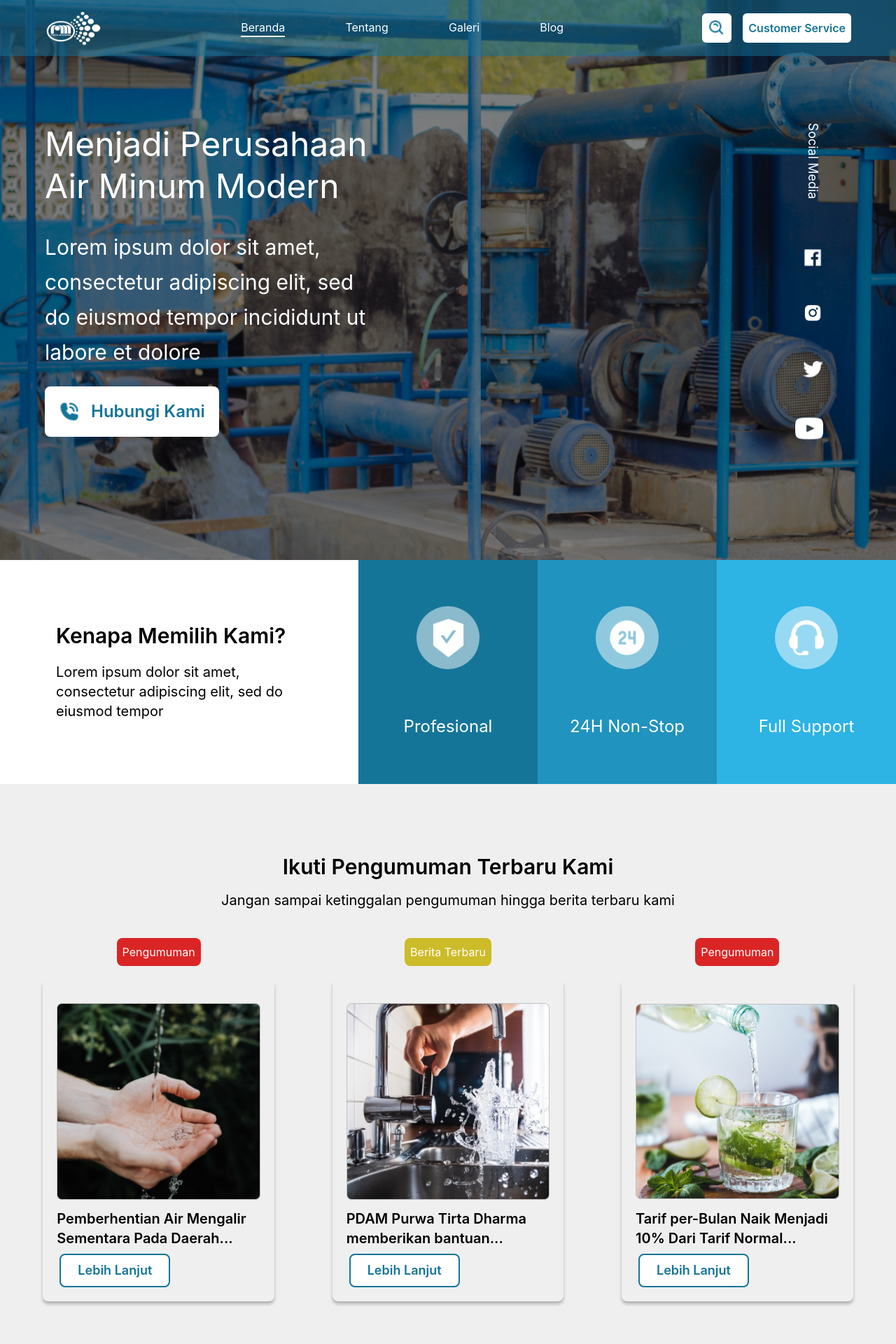
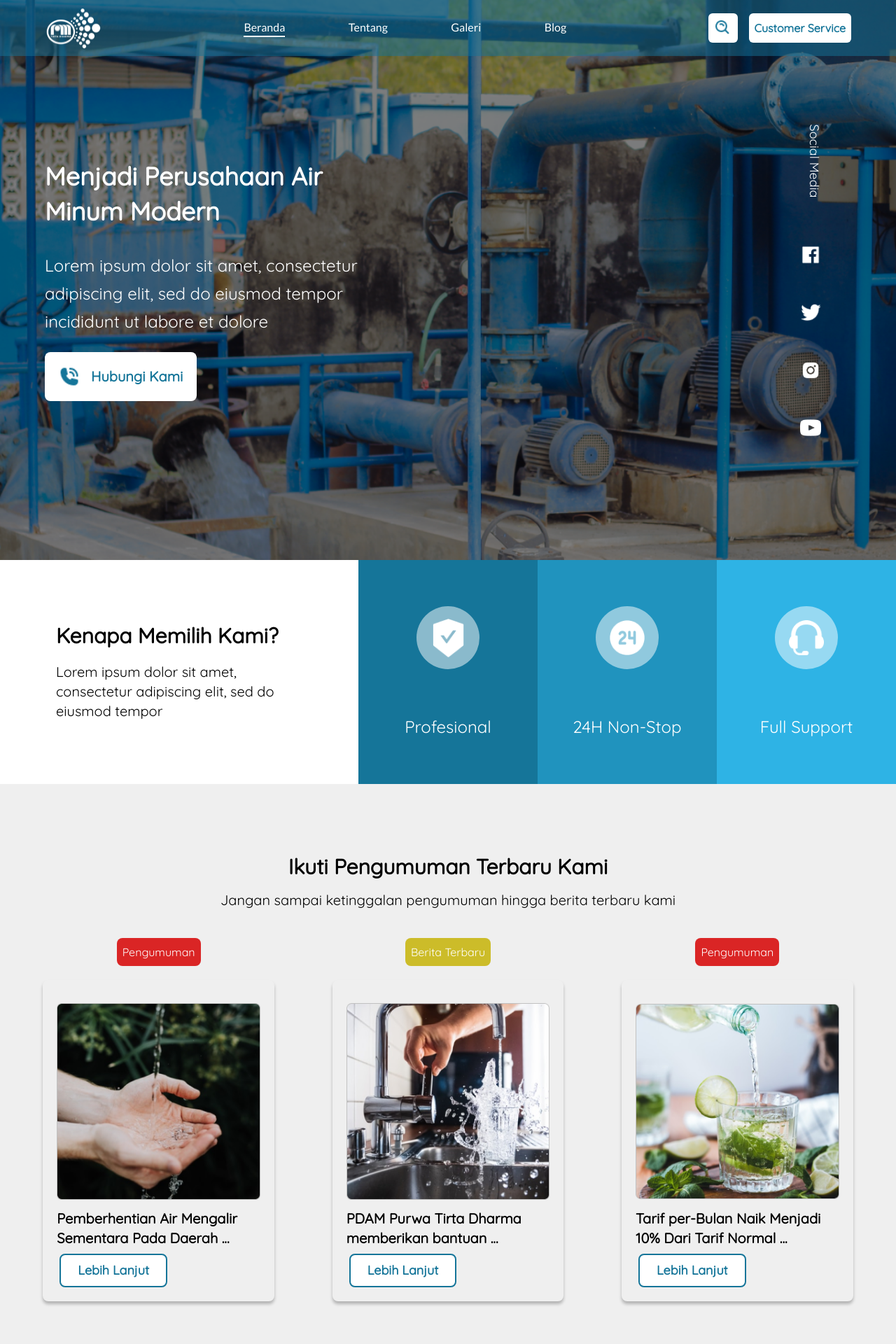
Before and after one commit to rakkatoar/test-frontend-azuralabs, a Next.js app: page / in a window 1280 px wide. Shown: the top 1920 px of the page at 70% size. Built offline with nearby package versions, Linux system fonts and the light colour scheme.

Commit message:
change font & add button animation

```diff
--- a/components/Banner.jsx
+++ b/components/Banner.jsx
@@ -1,76 +1,76 @@
 import Image from "next/image";
 import { motion } from "framer-motion";
+import { useState, useEffect } from "react";
 const Banner = () => {
+    const [socialMedia, setSocialMedia] = useState([
+        { icon: "/images/fb-icon.png", url: "https://facebook.com" },
+        { icon: "/images/tw-icon.png", url: "https://twitter.com" },
+        { icon: "/images/ig-icon.png", url: "https://instagram.com" },
+        { icon: "/images/yt-icon.png", url: "https://youtube.com" },
+    ]);
     return (
         <div>
-            <div className="w-full h-screen flex justify-between items-center px-[5vw] bg-[url('/images/banner.png')] bg-no-repeat bg-cover">
+            <div className="w-full h-screen font-quicksand flex justify-between items-center px-[5vw] bg-[url('/images/banner.png')] bg-no-repeat bg-cover">
                 <motion.div
                     initial={{ opacity: 0 }}
-										animate={{ scale:[.95,1.005,1] }}
+                    animate={{ scale: [0.95, 1.005, 1] }}
                     whileInView={{ opacity: 1 }}
                     viewport={{ once: true }}
                     transition={{
                         duration: 1,
-											delay:.2,
+                        delay: 0.2,
                         ease: "linear",
-									}} className="w-2/5">
-                    <p className="text-white text-5xl mb-8 leading-[60px]">
+                    }}
+                    className="w-2/5"
+                >
+                    <p className="text-white text-4xl 2xl:text-5xl mb-8 leading-[50px] 2xl:leading-[60px] font-semibold">
                         Menjadi Perusahaan Air Minum Modern
                     </p>
-                    <p className="text-white text-3xl mb-6 leading-[50px]">
+                    <p className="text-white text-2xl 2xl:text-3xl mb-6 leading-[40px] 2xl:leading-[50px]">
                         Lorem ipsum dolor sit amet, consectetur adipiscing elit,
                         sed do eiusmod tempor incididunt ut labore et dolore
                     </p>
-                    <button className="p-5 rounded-lg bg-white flex items-center">
+                    <a href="#contact">
+                        <button className="p-5 rounded-lg bg-white hover:scale-105 duration-500 flex items-center text-primary-color">
                             <Image
                                 src="/images/phone-icon.png"
                                 width="30"
                                 height="30"
                                 alt=""
                             />
-                        <p className="text-primary-color font-semibold ml-4 text-2xl">
+                            <p className="font-semibold ml-4 text-xl 2xl:text-2xl">
                                 Hubungi Kami
                             </p>
                         </button>
+                    </a>
                 </motion.div>
                 <motion.div
                     initial={{ opacity: 0 }}
-										animate={{ scale:[.95,1.005,1] }}
+                    animate={{ scale: [0.95, 1.005, 1] }}
                     whileInView={{ opacity: 1 }}
                     viewport={{ once: true }}
                     transition={{
                         duration: 1,
-											delay:.2,
+                        delay: 0.2,
                         ease: "linear",
-									}} className="flex flex-col items-center h-[52vh] mt-12">
+                    }}
+                    className="flex flex-col items-center h-[52vh] mt-12"
+                >
                     <p className="rotate-90 text-white mb-[90%] text-lg ml-3">
                         Social Media
                     </p>
                     <div className="flex flex-col items-end h-full justify-between">
+                        {socialMedia.map((media, i) => (
+                            <a key={i} id={i} target="_blank" href={media.url}>
                                 <Image
-                            src="/images/fb-icon.png"
+                                    src={media.icon}
                                     width="30"
                                     height="30"
+                                    className="hover:scale-110 duration-500"
                                     alt=""
                                 />
-                        <Image
-                            src="/images/ig-icon.png"
-                            width="30"
-                            height="30"
-                            alt=""
-                        />
-                        <Image
-                            src="/images/tw-icon.png"
-                            width="30"
-                            height="30"
-                            alt=""
-                        />
-                        <Image
-                            src="/images/yt-icon.png"
-                            width="40"
-                            height="40"
-                            alt=""
-                        />
+                            </a>
+                        ))}
                     </div>
                 </motion.div>
             </div>
--- a/components/Benefit.jsx
+++ b/components/Benefit.jsx
@@ -3,7 +3,7 @@ import { motion } from "framer-motion";
 const Benefit = () => {
 
     return (
-				<div className="w-full h-[40vh] bg-grey">
+				<div className="w-full h-[40vh] bg-grey font-quicksand">
 					<div className="flex w-full h-full">
 						<motion.div
 							initial={{ opacity: 0 }}
--- a/components/Blog.jsx
+++ b/components/Blog.jsx
@@ -1,12 +1,36 @@
 import Image from "next/image";
 import { motion } from "framer-motion";
+import { useState, useEffect } from "react";
+import cn from "classnames";
 const Blog = () => {
-
+    const [blogs, setBlogs] = useState([
+        {
+            image: "/images/blog-1.png",
+            title: "Pemberhentian Air Mengalir Sementara Pada Daerah ...",
+            type: "Pengumuman",
+            url: "blog/pemberhentian-air-mengalir-sementara-pada-daerah",
+            urlType: "blog/pengumuman"
+        },
+        {
+            image: "/images/blog-2.png",
+            title: "PDAM Purwa Tirta Dharma memberikan bantuan ...",
+            type: "Berita Terbaru",
+            url: "blog/pdam-purwa-tirta-dharma-memberikan-bantuan",
+						urlType: "blog/berita-terbaru"
+        },
+        {
+            image: "/images/blog-3.png",
+            title: "Tarif per-Bulan Naik Menjadi 10% Dari Tarif Normal ...",
+            type: "Pengumuman",
+            url: "blog/tarif-per-bulan-naik-menjadi-10%25-dari-tarif-normal",
+						urlType: "blog/pengumuman"
+        },
+    ]);
     return (
-				<div className="w-full bg-grey p-5">
+        <div className="w-full bg-grey p-5 font-quicksand">
             <style jsx>
                 {`
-							.blog{
+                    .blog {
                         box-shadow: 0px 4px 4px rgba(0, 0, 0, 0.25);
                     }
                 `}
@@ -17,100 +41,74 @@ const Blog = () => {
                 viewport={{ once: true }}
                 transition={{
                     duration: 1,
-							delay:.2,
+                    delay: 0.2,
                     ease: "linear",
-					}} className="title mt-20 mb-10">
-						<p className="text-center text-3xl font-semibold mb-4">Ikuti Pengumuman Terbaru Kami</p>
-						<p className="text-center text-xl">Jangan sampai ketinggalan pengumuman hingga berita terbaru kami</p>
+                }}
+                className="title mt-20 mb-10"
+            >
+                <p className="text-center text-3xl font-semibold mb-4">
+                    Ikuti Pengumuman Terbaru Kami
+                </p>
+                <p className="text-center text-xl">
+                    Jangan sampai ketinggalan pengumuman hingga berita terbaru
+                    kami
+                </p>
             </motion.div>
             <div className="blogs flex w-full">
+                {blogs.map((blog, i) => (
                     <motion.div
                         initial={{ opacity: 0 }}
                         whileInView={{ opacity: 1 }}
                         viewport={{ once: true }}
                         transition={{
                             duration: 1,
-								delay:.2,
+                            delay: i*0.2,
                             ease: "linear",
-						}} className="blog-wrapper w-full flex justify-center items-center flex-col">
-							<button className="p-2 rounded-lg bg-red-primary flex items-center w-fit mb-5">
-									<p className="text-white">Pengumuman</p>
+                        }}
+                        key={i}
+                        className="blog-wrapper w-full flex justify-center items-center flex-col"
+                    >
+											<a
+                                    target="_blank"
+                                    href={blog.urlType}
+                                >
+                        <button
+                            className={cn(
+                                "p-2 rounded-lg  flex items-center w-fit mb-5 hover:scale-105 duration-500",
+                                { "bg-red-primary": blog.type == "Pengumuman" },
+                                { "bg-yellow-primary": blog.type == "Berita Terbaru" }
+                            )}
+                        >
+                            <p className="text-white">{blog.type}</p>
                         </button>
+												</a>
                         <div className="blog w-4/5 rounded-lg p-5">
                             <div className="content">
                                 <div className="relative w-full h-[24vw]">
                                     <Image
-											src="/images/blog-1.png"
+                                        src={blog.image}
                                         layout="fill"
                                         objectFit="contain"
                                         alt=""
                                     />
                                 </div>
-									<p className="text-xl font-semibold">Pemberhentian Air Mengalir Sementara Pada Daerah...</p>
-									<button className="py-2 px-6 rounded-lg bg-white flex items-center border-2 border-primary-color mt-2 ml-1">
-										<p className="text-primary-color font-semibold text-lg">Lebih Lanjut</p>
+                                <p className="text-xl font-semibold">
+                                    {blog.title}
+                                </p>
+                                <a
+                                    target="_blank"
+                                    href={blog.url}
+                                >
+                                    <button className="py-2 px-6 rounded-lg bg-white flex items-center border-2 border-primary-color mt-2 ml-1 hover:scale-105 duration-500">
+                                        <p className="text-primary-color font-semibold text-lg">
+                                            Lebih Lanjut
+                                        </p>
                                     </button>
+                                </a>
                             </div>
                         </div>
                     </motion.div>
-						<motion.div
-							initial={{ opacity: 0 }}
-							whileInView={{ opacity: 1 }}
-							viewport={{ once: true }}
-							transition={{
-								duration: 1,
-								delay:.4,
-								ease: "linear",
-						}} className="blog-wrapper w-full flex justify-center items-center flex-col">
-							<button className="p-2 rounded-lg bg-yellow-primary flex items-center w-fit mb-5">
-									<p className="text-white">Berita Terbaru</p>
-							</button>
-							<div className="blog w-4/5 rounded-lg p-5">
-								<div className="content">
-									<div className="relative w-full h-[24vw]">
-										<Image
-											src="/images/blog-2.png"
-											layout="fill"
-											objectFit="contain"
-											alt=""
-										/>
-									</div>
-									<p className="text-xl font-semibold">PDAM Purwa Tirta Dharma memberikan bantuan...</p>
-									<button className="py-2 px-6 rounded-lg bg-white flex items-center border-2 border-primary-color mt-2 ml-1">
-										<p className="text-primary-color font-semibold text-lg">Lebih Lanjut</p>
-									</button>
-								</div>
-							</div>
-						</motion.div>
-						<motion.div
-							initial={{ opacity: 0 }}
-							whileInView={{ opacity: 1 }}
-							viewport={{ once: true }}
-							transition={{
-								duration: 1,
-								delay:.6,
-								ease: "linear",
-						}} className="blog-wrapper w-full flex justify-center items-center flex-col">
-							<button className="p-2 rounded-lg bg-red-primary flex items-center w-fit mb-5">
-									<p className="text-white">Pengumuman</p>
-							</button>
-							<div className="blog w-4/5 rounded-lg p-5">
-								<div className="content">
-									<div className="relative w-full h-[24vw]">
-										<Image
-											src="/images/blog-3.png"
-											layout="fill"
-											objectFit="contain"
-											alt=""
-										/>
-									</div>
-									<p className="text-xl font-semibold">Tarif per-Bulan Naik Menjadi 10% Dari Tarif Normal...</p>
-									<button className="py-2 px-6 rounded-lg bg-white flex items-center border-2 border-primary-color mt-2 ml-1">
-										<p className="text-primary-color font-semibold text-lg">Lebih Lanjut</p>
-									</button>
-								</div>
-							</div>
-						</motion.div>
+                ))}
             </div>
         </div>
     );
--- a/components/Footer.jsx
+++ b/components/Footer.jsx
@@ -9,21 +9,22 @@ const Footer = () => {
 		{ text: "Blog", url:"#blog", active:false },
 		{ text: "Karir", url:"#karir", active:false },
 		{ text: "Galeri", url:"#galeri", active:false },
+	]);
+
+	const [footerInfos, setFooterInfos] = useState([
+		{ text: "Jl. Gajah Mada No.3, Jetis Selatan, Purwodadi, Kec. Purwodadi, Kabupaten Grobogan, Jawa Tengah 58111", icon:"/images/maps-icon.svg" },
+		{ text: "+62 896 666 666", icon:"/images/call-icon.svg" },
+		{ text: "hallo@purwatirtadharma.com", icon:"/images/mail-icon.svg" },
 	])
 
-	const changeFooterLink = (e) => {
-		const selected = e.target.id;
-		footerLinks.forEach(element =>{
-			element.active = false;
-		})
-		footerLinks[selected].active = true;
-		setFooterLinks(footerLinks);
-		console.log(footerLinks)
-	};
-
-	changeFooterLink
+	const [socialMedia, setSocialMedia] = useState([
+		{icon: "/images/fb-icon.png", url:"https://facebook.com"},
+		{icon: "/images/tw-icon.png", url:"https://twitter.com"},
+		{icon: "/images/ig-icon.png", url:"https://instagram.com"},
+		{icon: "/images/yt-icon.png", url:"https://youtube.com"},
+	])
     return (
-        <div className="bg-primary-color px-40 h-[70vh] text-white flex justify-center items-center">
+        <div className="bg-primary-color px-40 h-[70vh] text-white flex justify-center items-center font-roboto">
 					<div>
 						<motion.div
 							initial={{ opacity: 0 }}
@@ -41,10 +42,10 @@ const Footer = () => {
 												alt=""/>
 							</div>
 							<div className="w-1/6 h-full p-5 flex items-end">
-								<p className="text-3xl font-bold">NAVIGASI</p>
+								<p className="text-xl 2xl:text-3xl font-bold">NAVIGASI</p>
 							</div>
 							<div className="w-2/6 h-full p-5 flex items-end">
-								<p className="text-3xl font-bold">KONTAK</p>
+								<p className="text-xl 2xl:text-3xl font-bold">KONTAK</p>
 							</div>
 						</motion.div>
 						<div className="content h-[36vh] flex justify-center items-center">
@@ -57,25 +58,18 @@ const Footer = () => {
 									delay:.4,
 									ease: "linear",
 							}} className="w-3/6 h-full p-5 flex flex-col justify-between">
-								<p className="text-2xl font-semibold">PDAM Purwa Tirta Dharma </p>
-								<p className="text-2xl font-semibold">Menyediakan air bersih yang sehat yang mampu memberikan kontribusi PAD pada kabupaten Grobogan</p>
+								<p className="text-xl 2xl:text-2xl font-medium">PDAM Purwa Tirta Dharma </p>
+								<p className="text-xl 2xl:text-2xl font-medium leading-9">Menyediakan air bersih yang sehat yang mampu memberikan kontribusi PAD pada kabupaten Grobogan</p>
 								<div className="sosmed flex w-4/5 justify-between">
-								<Image src="/images/fb-icon.png"
+									{
+									socialMedia.map((media, i) => (
+										<a key={i} id={i} target="_blank" href={media.url} className="hover:scale-110 duration-500"
+										><Image src={media.icon}
 										width="40"
 										height="40"
-												alt=""/>
-								<Image src="/images/tw-icon.png"
-												width="40"
-												height="40"
-												alt=""/>
-								<Image src="/images/ig-icon.png"
-												width="40"
-												height="40"
-												alt=""/>
-								<Image src="/images/yt-icon.png"
-												width="40"
-												height="40"
-												alt=""/>
+										alt=""/></a>
+									))
+								}
 								</div>
 							</motion.div>
 							<motion.div
@@ -89,18 +83,12 @@ const Footer = () => {
 							}} className="w-1/6 h-full p-5 flex flex-col justify-between">
 							{
 								footerLinks.map((link, i) => (
-									// <a href={link.url} className="border-b-2 w-fit text-xl">{link.text}</a>
-									<a key={i} id={i} href={link.url} className={cn("w-fit text-xl",
+									<a key={i} id={i} href={link.url} className={cn("w-fit text:lg 2xl:text-xl hover:opacity-100 duration-500",
 									{ "border-b-2": link.active },
 									{ "opacity-75": !link.active }
-								 )} onClick={changeFooterLink}>{link.text}</a>
+								 )}>{link.text}</a>
 								))
 							}
-								{/* <a href="#" className="border-b-2 w-fit text-xl">Home</a>
-								<a href="#" className="opacity-75 w-fit text-xl">Tentang Kami</a>
-								<a href="#" className="opacity-75 w-fit text-xl">Blog</a>
-								<a href="#" className="opacity-75 w-fit text-xl">Karir</a>
-								<a href="#" className="opacity-75 w-fit text-xl">Galeri</a> */}
 							</motion.div>
 							<motion.div
 							initial={{ opacity: 0 }}
@@ -111,28 +99,17 @@ const Footer = () => {
 								delay:.4,
 								ease: "linear",
 						}} className="w-2/6 h-full p-5 flex flex-col justify-between">
-								<div className="flex items-baseline">
-									<Image src="/images/maps-icon.svg"
-												width="50"
-												height="50"
-												alt=""/>
-									<p className="ml-4 text-xl">Jl. Gajah Mada No.3, Jetis Selatan, Purwodadi, Kec. Purwodadi, Kabupaten Grobogan, Jawa Tengah 58111</p>
-								</div>
-								<div className="flex items-baseline">
-									<Image src="/images/call-icon.svg"
+								{
+									footerInfos.map((info, i) => (
+										<div key={i} className={cn("flex items-baseline")}>
+										<Image src={info.icon}
 													width="20"
 													height="20"
 													alt=""/>
-									<p className="ml-4 text-xl">+62 896 666 666</p>
+										<p className="ml-4 text-lg 2xl:text-xl w-4/5">{info.text}</p>
 									</div>
-								<div className="flex items-baseline">
-									<Image src="/images/mail-icon.svg"
-									width="20"
-									height="20"
-									className="mr-2"
-									alt=""/>
-									<p className="ml-4 text-xl">hallo@purwatirtadharma.com</p>
-								</div>
+									))
+								}
 							</motion.div>
 						</div>
 					</div>
--- a/components/Navbar.jsx
+++ b/components/Navbar.jsx
@@ -1,7 +1,14 @@
 import Image from "next/image";
+import { motion } from "framer-motion";
+import cn from "classnames";
 import { useState, useEffect } from "react";
-import { motion } from "framer-motion";
 const Navbar = () => {
+	const [navbarLinks, setNavbarLinks] = useState([
+		{ text: "Beranda", url:"#home", active:true },
+		{ text: "Tentang", url:"#about", active:false },
+		{ text: "Galeri", url:"#galeri", active:false },
+		{ text: "Blog", url:"#blog", active:false },
+	]);
 	const [scrollState, setScrollState] = useState(false)
 	useEffect(() => {
     const handleScroll = () => {
@@ -40,24 +47,31 @@ const Navbar = () => {
 					</style>
 						<Image src="/images/logo.png"
 											width="82"
-											height="50"
+											height="60"
 											alt=""/>
-					<div className="menus flex justify-between text-white w-2/5">
-						<a href="#" className="border-b-2">Beranda</a>
-						<a href="#">Tentang</a>
-						<a href="#">Galeri</a>
-						<a href="#">Blog</a>
+					<div className="menus flex justify-between text-white w-2/5 font-lato">
+						{
+							navbarLinks.map((link, i) => (
+								<a key={i} id={i} href={link.url} className={cn("hover:scale-105 duration-500",
+								{ "border-b-2": link.active }
+								)}>{link.text}</a>
+							))
+						}
 					</div>
 					<div className="right-navbar flex justify-between">
-						<button className="p-2 rounded-md h-[42px] w-[42px] bg-white mr-4">
+					<a href="#search">
+						<button className="p-2 rounded-md h-[42px] w-[42px] bg-white mr-4 hover:scale-110 duration-500">
 							<Image src="/images/search-icon.png"
-											width="30"
-											height="30"
+											width="25"
+											height="25"
 											alt="" />
 						</button>
-						<button className="p-2 rounded-md bg-white">
-								<p className="text-primary-color font-semibold">Customer Service</p>
-						</button>
+						</a>
+						<a href="#customer-service">
+							<button className="p-2 rounded-md h-[42px] bg-white hover:scale-105 duration-500">
+									<p className="text-primary-color font-semibold font-quicksand">Customer Service</p>
+							</button>
+						</a>
 					</div>
 				</motion.div>
 				</div>
--- /dev/null
+++ b/pages/_document.js
@@ -0,0 +1,20 @@
+import Document, { Html, Head, Main, NextScript } from 'next/document'
+
+class MyDocument extends Document {
+  render() {
+    return (
+      <Html>
+        <Head>
+				<link rel="preconnect" href="https://fonts.gstatic.com" crossOrigin="true"></link>
+          <link href="https://fonts.googleapis.com/css2?family=Lato&family=Quicksand&family=Roboto&display=swap" rel="stylesheet" />
+        </Head>
+        <body>
+          <Main />
+          <NextScript />
+        </body>
+      </Html>
+    )
+  }
+}
+
+export default MyDocument
```
Also changed, not shown: components/About.jsx (+49 -20 lines), components/Contact.jsx (+11 -7 lines), tailwind.config.js (+7 -1 lines). Lines whose indentation alone changed are shown as unchanged.
